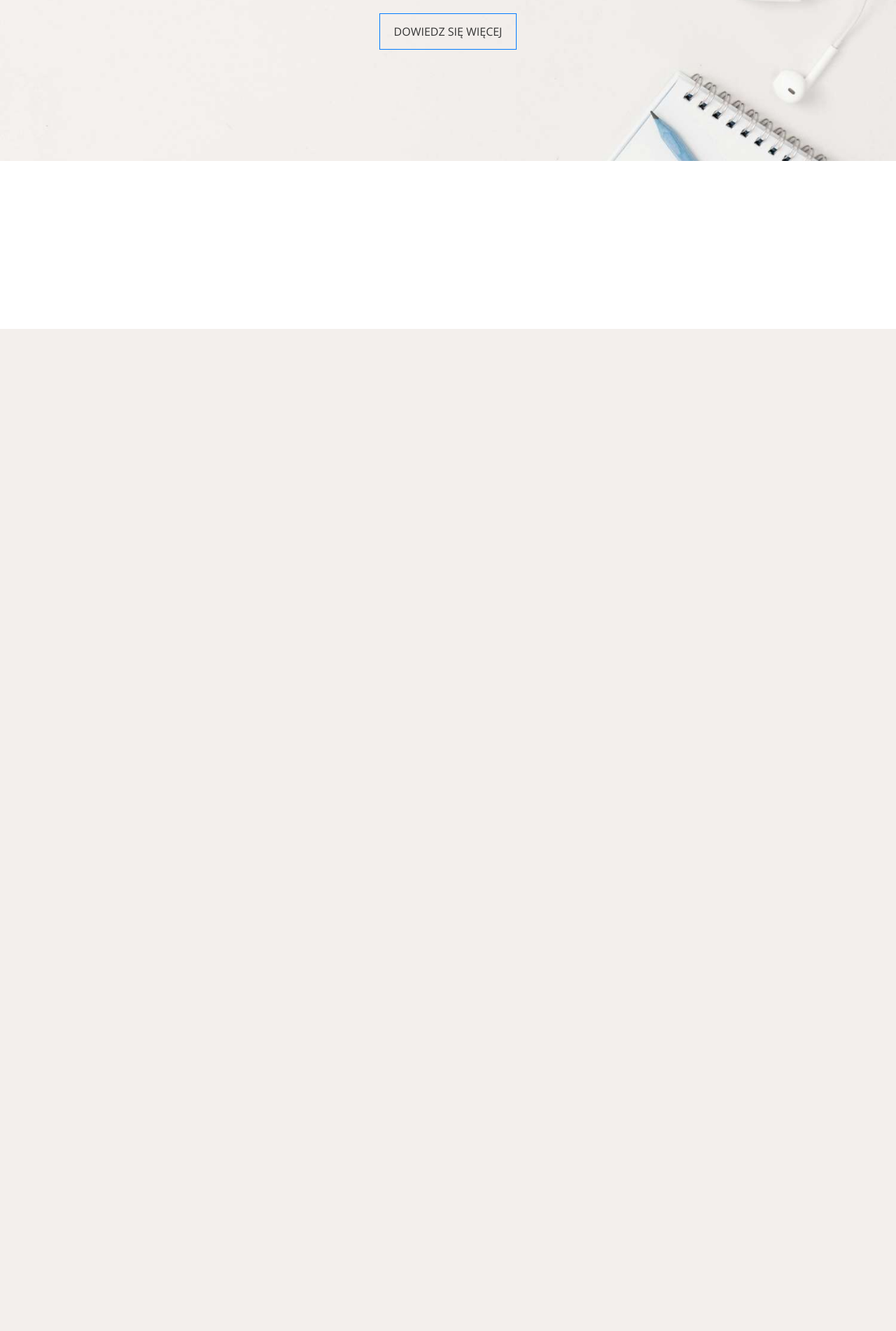
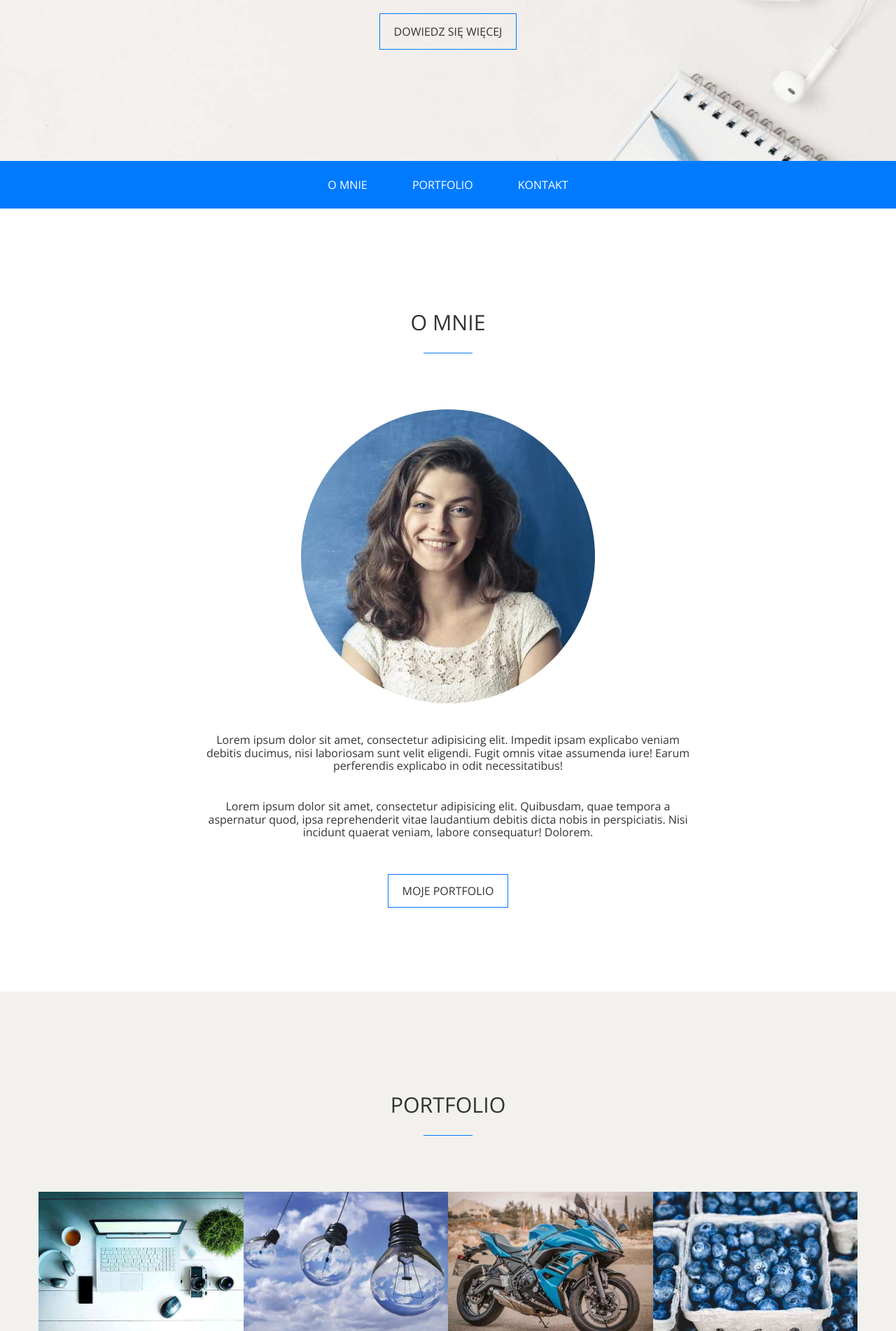
Before and after one commit to PrzemyslawSkrzyniarz/PrzemyslawSkrzyniarz.github.io, a PHP site: page /warsztaty/porfolio/index.html in a window 1280 px wide. Shown: the part 330-2232 px from the top of the page at 70% size. Before the commit the page ends 800 px from the top, so only its background shows below. Run offline with PHP 8.4, Linux system fonts and the light colour scheme; some libraries are stand-ins or nearby versions.

Commit message:
Sekcja O mnie i Portfolio

```diff
--- a/warsztaty/porfolio/css/style.css
+++ b/warsztaty/porfolio/css/style.css
@@ -1,57 +1,89 @@
 /*General styles*/
-*{
-    box-sizing: border-box; /*By nieuwzględniać borderów i paddingów podczas obliczania rozmiarów*/
+* {
+    box-sizing: border-box;
+    /*By nieuwzględniać borderów i paddingów podczas obliczania rozmiarów*/
 }
 
 body {
     font-family: 'Open Sans', sans-serif;
     color: #333;
-/*    background: #427cfe;*/
+    /*    background: #427cfe;*/
 }
 
 hr {
     background-color: #007bff;
     height: 1px;
     width: 70px;
-    border: 0; /*usuwamy wewnętrzny border czyli border-style: inset; */
+    border: 0;
+    /*usuwamy wewnętrzny border czyli border-style: inset; */
 }
 
 .btn {
     background-color: transparent;
     border: 1px solid #007bff;
-    text-decoration: none; /*uswa podkreślenie*/
-    padding: 14px 20px; /*Dzięki zastosowaniu paddingu rozmiar przycisku (button) dostosuje się do tekstu który jest w środku, a nie będzie wystawał tekst gdy się zmieni jego ilość czy rozmiar*/
+    text-decoration: none;
+    /*uswa podkreślenie*/
+    padding: 14px 20px;
+    /*Dzięki zastosowaniu paddingu rozmiar przycisku (button) dostosuje się do tekstu który jest w środku, a nie będzie wystawał tekst gdy się zmieni jego ilość czy rozmiar*/
     color: #333;
     text-transform: uppercase;
+    /*Wyświetlanie dużych liter*/
     transition: all 0.3s;
 }
 
 .btn:hover {
     background-color: #007bff;
     color: #fff;
-
 }
 
+section {
+    text-align: center;
+    /*Centruję wszystko na stronie w poziomie w tym wszystkie elementy liniowe czyli img, text, link, h - nagłówki*/
+    padding: 120px 0;
+    /*By były odtępy z góry i z dołu w każdym elemencie*/
+}
 
+.container {
+    max-width: 1170px;
+    margin: auto;
+}
+
+section header {
+    margin-bottom: 80px;
+}
+
+section header h2 {
+    font-size: 1.9em;
+    text-transform: uppercase;
+    font-weight: 400;
+}
 
 /* Header */
 
 .main-header {
-    display: flex; /*tylko do bezpośrednich dzieci*/
-    justify-content: center; /*poziomo*/
-    align-items: center; /*pionowo*/
-    text-align: center; /*także do wszystkich dzieci ze względu na dziedziczenie czyli np. wnuków itd.*/
-    height: 70vh; /*70% okna przeglądarki*/
+    display: flex;
+    /*tylko do bezpośrednich dzieci*/
+    justify-content: center;
+    /*poziomo*/
+    align-items: center;
+    /*pionowo*/
+    text-align: center;
+    /*także do wszystkich dzieci ze względu na dziedziczenie czyli np. wnuków itd.*/
+    height: 70vh;
+    /*70% okna przeglądarki*/
     background-image: url(../img/header.jpg);
     background-size: cover;
     background-position: center;
 }
 
 .main-header h1 {
-    font-size: 4.2em; /*krotność rozmaru czcionki standardowej w przeglądarce - standardowo jest 16px - Gdyby było 4.2rem to brana jest pod uwagę wielkość domyślna przeglądarki lub ustalona przez nas dla całego html font-size*/
-    text-transform: uppercase; /*Duże litery*/
+    font-size: 4.2em;
+    /*krotność rozmaru czcionki standardowej w przeglądarce - standardowo jest 16px - Gdyby było 4.2rem to brana jest pod uwagę wielkość domyślna przeglądarki lub ustalona przez nas dla całego html font-size*/
+    text-transform: uppercase;
+    /*Wyświetlanie dużych liter*/
     color: #007bff;
-    margin: 0; /*Usuwamy, bo taki element jak h1 czy p mają marginesy*/
+    margin: 0;
+    /*Usuwamy, bo taki element jak h1 czy p mają marginesy*/
 }
 
 .main-header p {
@@ -62,30 +94,101 @@ hr {
     color: #333;
 }
 
-
 header span {
     color: #427cfe;
 }
 
+/* Navigation */
 
-
-/*
-.main-header-content {
-    display: flex;
-    flex-direction: column;
-    text-align: center;
-    justify-content: center;
+.main-nav {
+    position: sticky;
+    top: 0;
+    /*ma się przy przewijaniu zatrzymać przy samej górze*/
+    background-color: #007bff;
+    z-index: 100;
 }
 
-
-p {
-    text-transform: uppercase;
+.main-nav .nav-menu {
+    margin: 0;
+    /*Usuwamy, bo taki element jak ul, li czy p mają marginesy*/
+    text-align: center;
+    padding: 10px 0;
 }
 
-span {
-    color: #427cfe;
+.main-nav .nav-menu .nav-menu-item {
+    display: inline-block;
+    margin: 0 10px;
 }
 
-h2 {
-    font-weight: 600; Przykład ostylowania
-}*/
+.main-nav .nav-menu .nav-menu-item a {
+    text-decoration: none;
+    color: #fff;
+    text-transform: uppercase;
+    padding: 15px 20px;
+    display: inline-block;
+    /*By zadziałały padding powyżej bo linki to text i nie ma wysokości bo to obiekt liniowy*/
+    transition: all 0.3s;
+    /*Czas przejścia ustawiamy tu a nie w hover poniżej bo po zjechaniu myszką dzieje się to powoli czyli efekt kończy działanie*/
+}
+
+.main-nav .nav-menu .nav-menu-item a:hover {
+    color: #007bff;
+    background-color: #fff;
+}
+
+/* About */
+
+.about img {
+    border-radius: 50%;
+}
+
+.about p {
+    max-width: 700px; /*paragraf jest elementem blokowym*/
+    margin: 40px auto 40px auto; /*zatem możemy go lewo-prawo środkować za pomocą margin*/
+}
+
+.about .btn {
+    display: inline-block;
+    margin-top: 10px;
+}
+
+/*Portfolio*/
+.portfolio {
+    background-color: #f2f1ed; /*Dla wększej ilości sekcji można użyć opcji even-parzyste zamiast klas*/
+}
+
+.portfolio .portfolio-wrapper {
+    display: flex;
+    flex-wrap: wrap;
+    justify-content: space-between;
+}
+
+.portfolio .portfolio-wrapper .portfolio-item {
+    height: 200px;
+    flex-basis: 25%;
+    position: relative; /*dodaliśmy by opis Projest żeby zaczął się pozycjonować - 1 warunek z 5*/
+}
+
+.portfolio .portfolio-wrapper .portfolio-item img {
+    height: 100%; /*jak ustalimy 100% to dopasuje się do swojego rodzica*/
+    width: 100%; /*jak ustalimy 100% to dopasuje się do swojego rodzica*/
+    object-fit: cover; /*cendtrum zdjęcia zostaje przy zmniejszaniu, jest tylko obcinane przy zmniejszaniu*/
+}
+
+.portfolio .portfolio-wrapper .portfolio-item h3 {
+    position: absolute;
+    top: 0; /*dodaliśmy by opis Projest żeby zaczął się pozycjonować - 2 warunek z 5*/
+    line-height: 200px; /*dodaliśmy by opis Projest żeby zaczął się pozycjonować - 3 warunek z 5*/
+    margin: 0; /*dodaliśmy by opis Projest żeby zaczął się pozycjonować - 4 warunek z 5*/
+    width: 100%; /*dodaliśmy by opis Projest żeby zaczął się pozycjonować - 5 warunek z 5*/
+    font-size: 3em;
+    font-weight: 300;
+    color: #fff;
+    background-color: rgba(0, 123, 255, 0.8);
+    opacity: 0; /*przeźroczyste*/
+    transition: all 0.5s;
+}
+
+.portfolio .portfolio-wrapper .portfolio-item h3:hover {
+    opacity: 1; /*nieprzeźroczyste*/
+}
--- a/warsztaty/porfolio/index.html
+++ b/warsztaty/porfolio/index.html
@@ -21,24 +21,113 @@
 </head>
 
 <body>
-    <!--Header-->
+    <!-- Header -->
     <header class="main-header">
         <div class="main-header-content">
             <h1>Front end developer</h1>
             <hr>
-            <p>html <span>&#8226;</span> css <span>&#8226;</span> JavaScript</p> <!--html symbols >> https://www.toptal.com/designers/htmlarrows/punctuation/bullet/-->
+            <p>html <span>&#8226;</span> css <span>&#8226;</span> JavaScript</p>
+            <!--html symbols >> https://www.toptal.com/designers/htmlarrows/punctuation/bullet/-->
             <a href="#" class="btn">Dowiedz się więcej</a>
         </div>
     </header>
 
+    <!-- Navigation -->
+    <nav class="main-nav">
+        <ul class="nav-menu">
+            <li class="nav-menu-item"><a href="#about">O mnie</a></li>
+            <li class="nav-menu-item"><a href="#portfolio">Portfolio</a></li>
+            <li class="nav-menu-item"><a href="#contact">Kontakt</a></li>
+        </ul>
+    </nav>
 
-    <nav id="menu"></nav>
+    <!-- About -->
+    <section id="about" class="about">
+        <!--id="about" to tzw. kotwica dla menu-->
+        <div class="container">
+            <header class="main-header-section">
+                <h2>O mnie</h2>
+                <hr>
+            </header>
 
-    <section id="about"></section>
+            <img src="./img/about.jpg" alt="Anna Kowalska">
 
-    <section id="portfolio"></section>
+            <p>Lorem ipsum dolor sit amet, consectetur adipisicing elit. Impedit ipsam explicabo veniam debitis ducimus, nisi laboriosam sunt velit eligendi. Fugit omnis vitae assumenda iure! Earum perferendis explicabo in odit necessitatibus!</p>
 
-    <section id="contact"></section>
+            <p>Lorem ipsum dolor sit amet, consectetur adipisicing elit. Quibusdam, quae tempora a aspernatur quod, ipsa reprehenderit vitae laudantium debitis dicta nobis in perspiciatis. Nisi incidunt quaerat veniam, labore consequatur! Dolorem.</p>
+
+            <a href="#portfolio" class="btn">Moje portfolio</a>
+        </div>
+    </section>
+
+    <!-- Portfolio -->
+    <section id="portfolio" class="portfolio">
+        <div class="container">
+            <header class="main-header-section">
+                <h2>Portfolio</h2>
+                <hr>
+            </header>
+
+            <div class="portfolio-wrapper">
+
+<!-- Skrót do emmeta >>>>> a.portfolio-item*12>img[src=./img/portfolio/photo-$.jpg][alt=Projekt]+h3{Project}            -->
+                <a href="" class="portfolio-item">
+                    <img src="./img/portfolio/photo-1.jpg" alt="Projekt">
+                    <h3>Project</h3>
+                </a>
+                <a href="" class="portfolio-item">
+                    <img src="./img/portfolio/photo-2.jpg" alt="Projekt">
+                    <h3>Project</h3>
+                </a>
+                <a href="" class="portfolio-item">
+                    <img src="./img/portfolio/photo-3.jpg" alt="Projekt">
+                    <h3>Project</h3>
+                </a>
+                <a href="" class="portfolio-item">
+                    <img src="./img/portfolio/photo-4.jpg" alt="Projekt">
+                    <h3>Project</h3>
+                </a>
+                <a href="" class="portfolio-item">
+                    <img src="./img/portfolio/photo-5.jpg" alt="Projekt">
+                    <h3>Project</h3>
+                </a>
+                <a href="" class="portfolio-item">
+                    <img src="./img/portfolio/photo-6.jpg" alt="Projekt">
+                    <h3>Project</h3>
+                </a>
+                <a href="" class="portfolio-item">
+                    <img src="./img/portfolio/photo-7.jpg" alt="Projekt">
+                    <h3>Project</h3>
+                </a>
+                <a href="" class="portfolio-item">
+                    <img src="./img/portfolio/photo-8.jpg" alt="Projekt">
+                    <h3>Project</h3>
+                </a>
+                <a href="" class="portfolio-item">
+                    <img src="./img/portfolio/photo-9.jpg" alt="Projekt">
+                    <h3>Project</h3>
+                </a>
+                <a href="" class="portfolio-item">
+                    <img src="./img/portfolio/photo-10.jpg" alt="Projekt">
+                    <h3>Project</h3>
+                </a>
+                <a href="" class="portfolio-item">
+                    <img src="./img/portfolio/photo-11.jpg" alt="Projekt">
+                    <h3>Project</h3>
+                </a>
+                <a href="" class="portfolio-item">
+                    <img src="./img/portfolio/photo-12.jpg" alt="Projekt">
+                    <h3>Project</h3>
+                </a>
+
+            </div>
+        </div>
+    </section>
+
+    <!-- Kontakt -->
+    <section id="contact" class="contact">
+
+    </section>
 
     <footer>
         <p></p>
```
